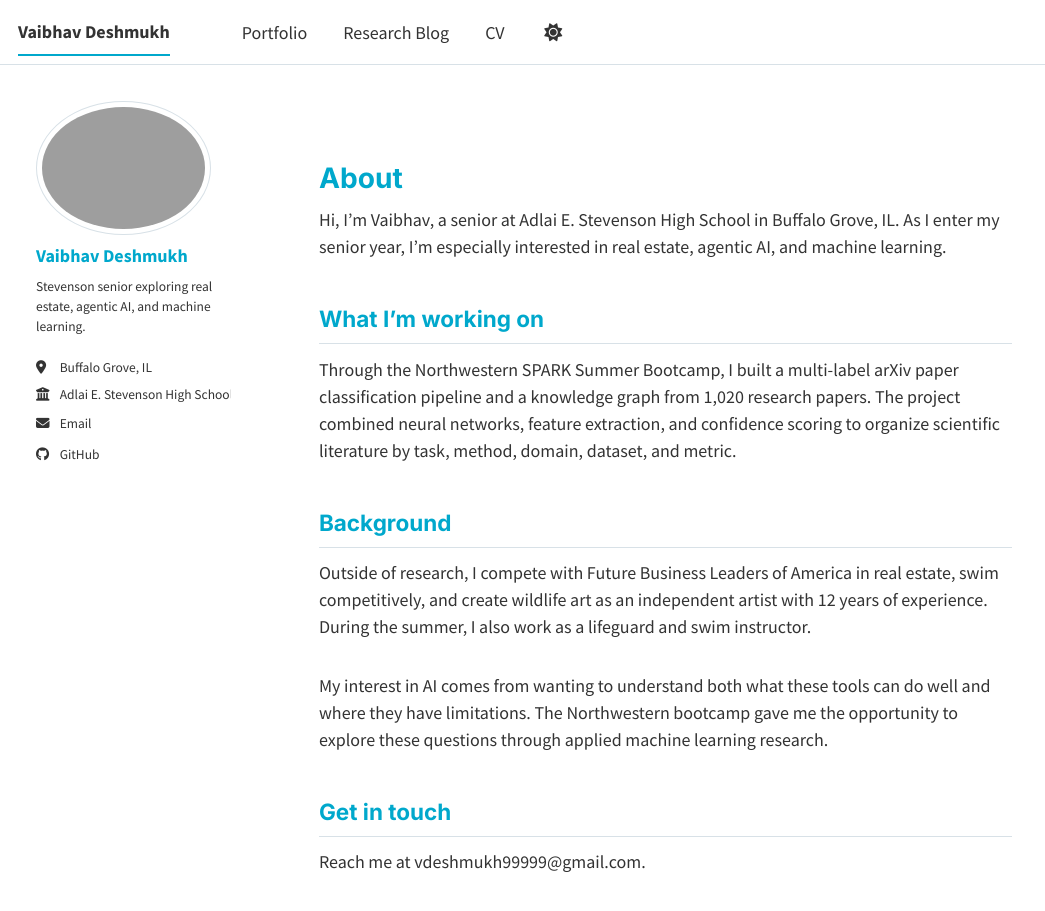
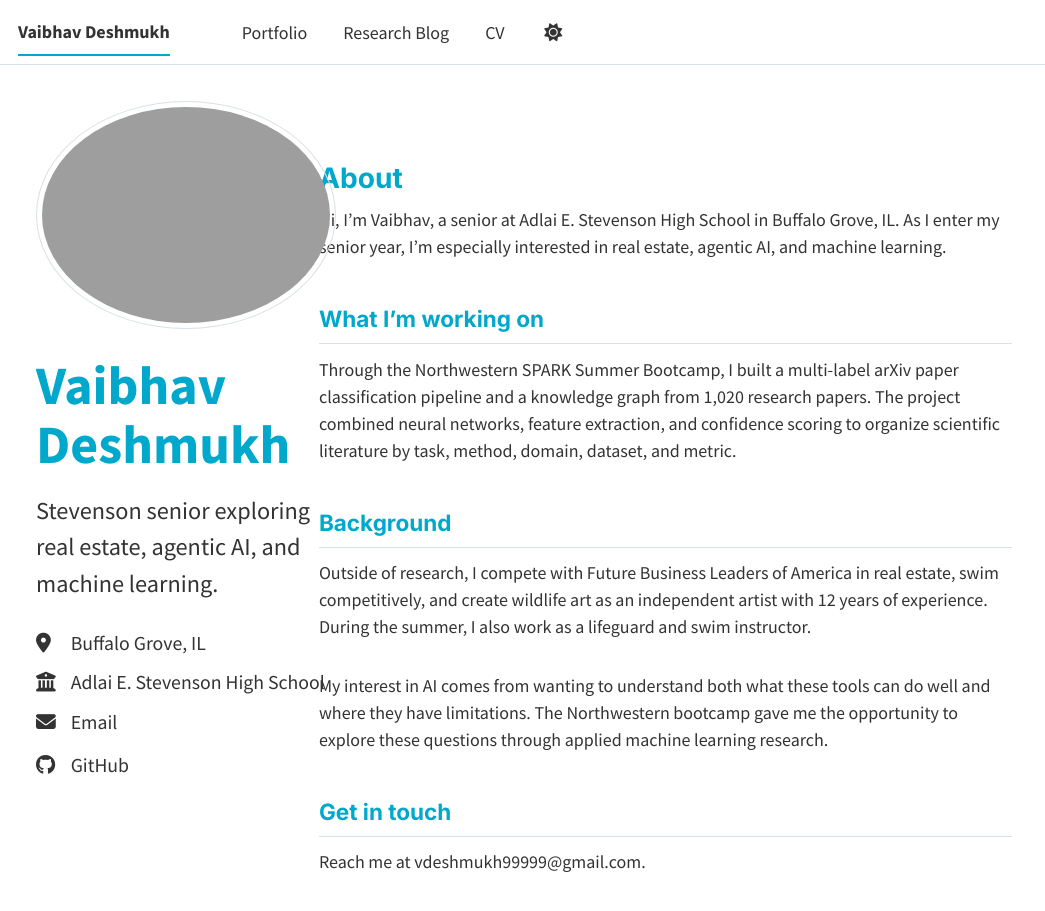
Before and after one commit to VaibhavDeshmukh1/VaibhavDeshmukh1.github.io, a Jekyll site: the page built from _pages/about.md, in a window 1280 px wide and 979 px high. Shown: the top 911 px of the window, without its empty margins (0-1045 px from the left). Built offline with Jekyll 4.4.1, drawn with Linux system fonts in a browser that asks for light colours; a script bundle is joined from its source files by our own code; library files that are not in the unit come from our copies.

Commit message:
Scale up home page photo and bio text proportionally

```diff
--- a/_layouts/default.html
+++ b/_layouts/default.html
@@ -11,7 +11,7 @@ layout: compress
     {% include head/custom.html %}
   </head>
 
-  <body>
+  <body{% if page.url == '/' %} class="home-page"{% endif %}>
 
     {% include browser-upgrade.html %}
     {% include masthead.html %}
--- a/_sass/layout/_custom.scss
+++ b/_sass/layout/_custom.scss
@@ -137,6 +137,54 @@ h6 {
   }
 }
 
+/* Larger, proportional author profile on the home page. */
+@media screen and (min-width: 1024px) {
+  .home-page .sidebar {
+    width: 300px;
+    max-width: 300px;
+    padding-right: 0;
+  }
+
+  .home-page .author__avatar,
+  .home-page .author__avatar img {
+    width: 300px;
+    max-width: 300px;
+  }
+
+  .home-page .author__content {
+    margin-top: 1.5rem;
+  }
+
+  .home-page .sidebar .author__name {
+    margin-bottom: 1rem;
+    font-size: 3rem;
+    line-height: 1.1;
+  }
+
+  .home-page .sidebar .author__bio {
+    margin-bottom: 1.5rem;
+    font-size: 1.35rem;
+    line-height: 1.5;
+  }
+
+  .home-page .sidebar .author__urls-wrapper,
+  .home-page .sidebar .author__urls li,
+  .home-page .sidebar .author__urls a {
+    font-size: 1.1rem;
+    line-height: 1.5;
+  }
+
+  .home-page .sidebar .author__urls li {
+    margin-bottom: 0.5rem;
+  }
+
+  .home-page .archive {
+    float: right;
+    width: calc(100% - 340px);
+    margin-left: 0;
+  }
+}
+
 .btn:hover {
   background-color: #007c98;
 }
```
